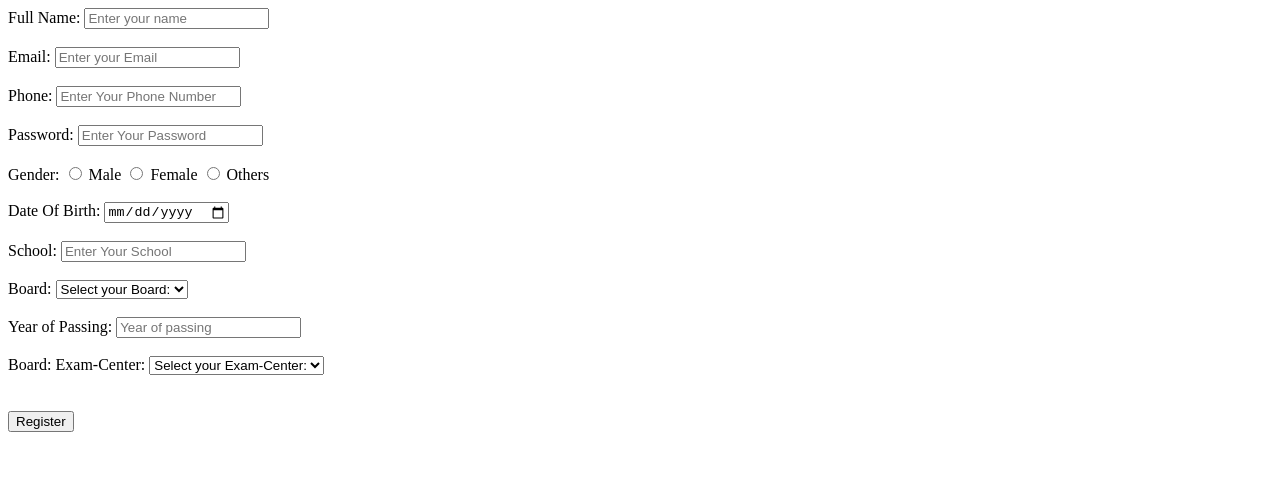
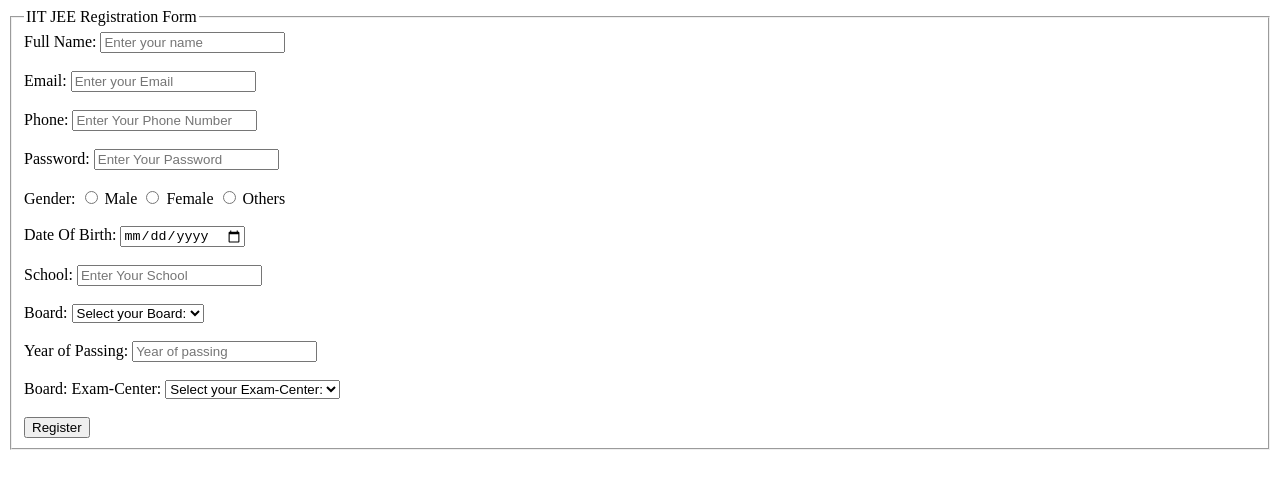
Before and after one commit to subh511/Html_01, a plain HTML site: page Lesson_07/form4.html in a window 1280 px wide. Drawn offline with Linux system fonts and the light colour scheme.

Commit message:
iit jee registration

```diff
--- a/Lesson_07/form4.html
+++ b/Lesson_07/form4.html
@@ -7,6 +7,10 @@
   </head>
   <body>
     <form action="">
+
+      <fieldset>
+        <legend>IIT JEE Registration Form</legend>
+
       <label for="fname">Full Name:</label>
       <input
         type="text"
@@ -81,9 +85,10 @@
         <option value="delhi">delhi</option>
         <option value="karnataka">karnataka</option>
       </select>
+      <br />
+      <br />
+      <button>Register</button>
+    </fieldset>
     </form>
-    <br />
-    <br />
-    <button>Register</button>
   </body>
 </html>
```
